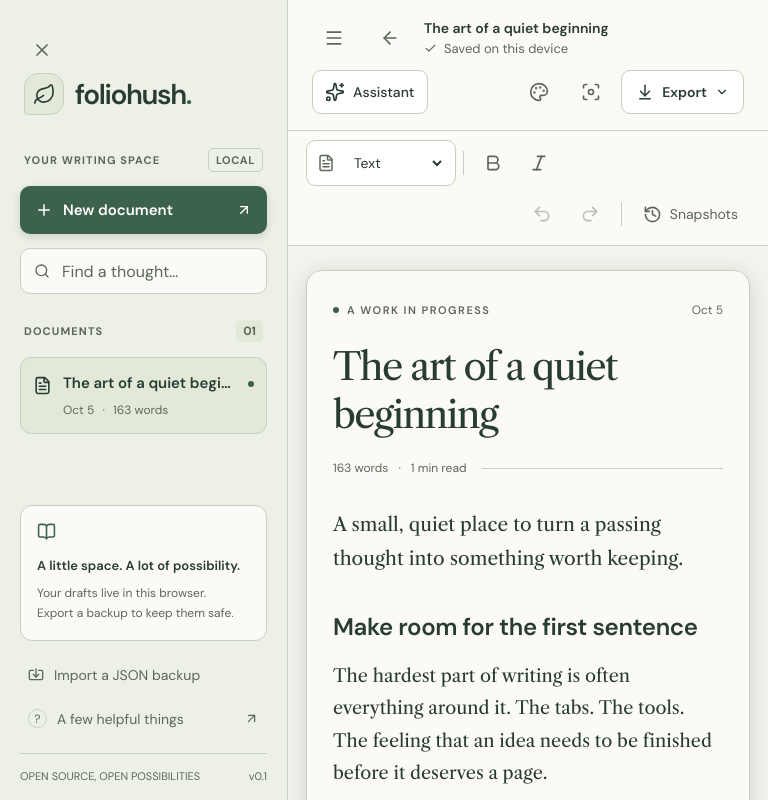
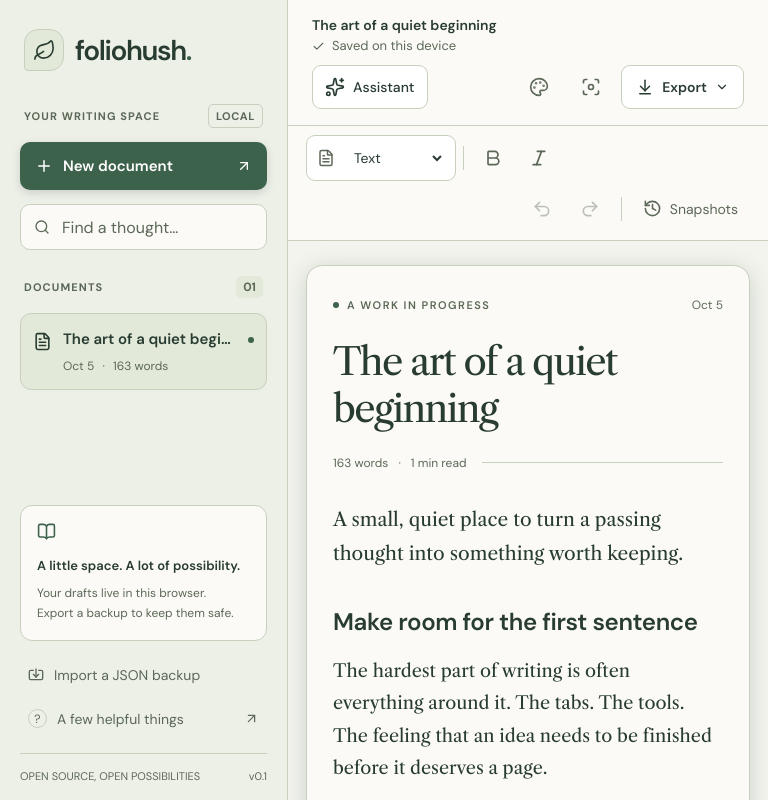
Before and after one commit to loufengzh/foliohush, a React (Vite) app: page / in a window 768 px wide. Shown: the top 800 px of the page. Built offline with nearby package versions, Linux system fonts and the light colour scheme.

Commit message:
Fix responsive navigation visibility and constrain long header titles

```diff
--- a/src/styles.css
+++ b/src/styles.css
@@ -351,12 +351,6 @@ button:hover:not(:disabled) {
 .sidebar-footer span:first-child {
   max-width: 185px;
 }
-.sidebar-close,
-.mobile-menu,
-.focus-back,
-.sidebar-scrim {
-  display: none;
-}
 
 /* The writing desk: distinct tools, a quiet page, and readable status. */
 .main-workspace {
@@ -378,6 +372,7 @@ button:hover:not(:disabled) {
   gap: 20px;
 }
 .breadcrumb {
+  flex: 1;
   font-size: 14px;
   display: flex;
   align-items: center;
@@ -389,6 +384,8 @@ button:hover:not(:disabled) {
   white-space: nowrap;
 }
 .breadcrumb-document {
+  flex: 1;
+  max-width: 300px;
   display: flex;
   flex-direction: column;
   align-items: flex-start;
@@ -402,12 +399,15 @@ button:hover:not(:disabled) {
   white-space: nowrap;
 }
 .breadcrumb strong {
+  display: block;
+  width: 100%;
+  min-width: 0;
   font-weight: 600;
   white-space: nowrap;
   overflow: hidden;
   text-overflow: ellipsis;
   color: var(--ink);
-  max-width: 300px;
+  max-width: 100%;
 }
 .breadcrumb-slash {
   color: var(--line);
@@ -876,6 +876,13 @@ select option {
 .save-state.unsaved {
   color: var(--error);
 }
+/* Hide conditional navigation after the base icon-button display rule. */
+.sidebar-close,
+.mobile-menu,
+.focus-back,
+.sidebar-scrim {
+  display: none;
+}
 .focus-mode .sidebar,
 .focus-mode .outline {
   display: none;
@@ -1723,7 +1730,7 @@ select option {
     padding: 0;
     width: 44px;
   }
-  .breadcrumb strong {
+  .breadcrumb-document {
     max-width: 240px;
   }
   .desk-layout {
@@ -1752,7 +1759,7 @@ select option {
   .breadcrumb > span:not(.breadcrumb-document) {
     display: none;
   }
-  .breadcrumb strong {
+  .breadcrumb-document {
     max-width: 190px;
   }
   .desk-layout {
@@ -1774,8 +1781,8 @@ select option {
   .breadcrumb {
     flex-basis: 100%;
   }
-  .breadcrumb strong {
-    max-width: 100%;
+  .breadcrumb-document {
+    max-width: none;
   }
   .topbar-actions {
     width: 100%;
@@ -1864,9 +1871,11 @@ select option {
     min-height: 44px;
     gap: 10px;
   }
+  .breadcrumb-document {
+    max-width: none;
+  }
   .breadcrumb strong {
     font-size: 15px;
-    max-width: calc(100vw - 94px);
   }
   .breadcrumb > span:not(.breadcrumb-document) {
     display: none;
```
Also changed, not shown: 1 other file (tests, documents, lock files or other folders).
